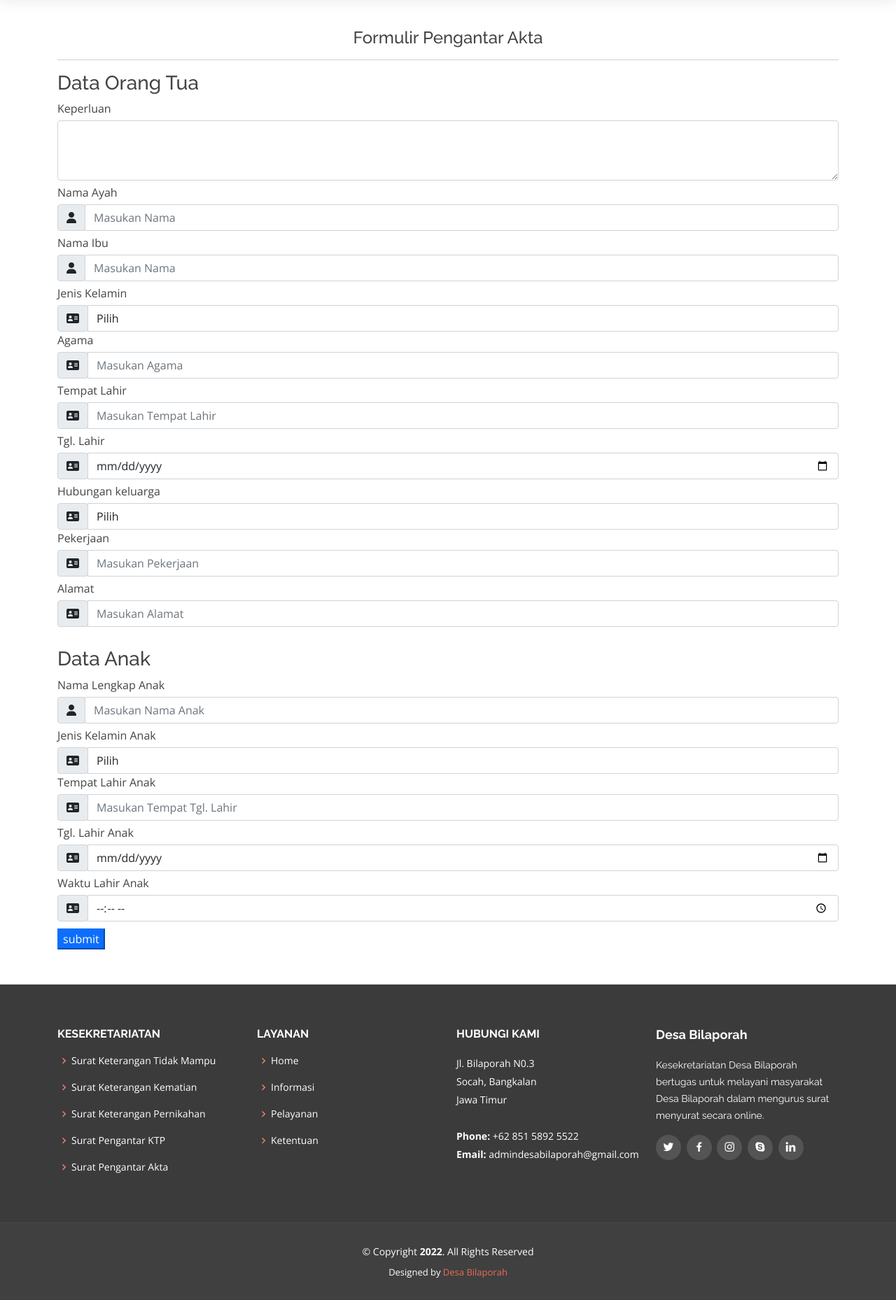
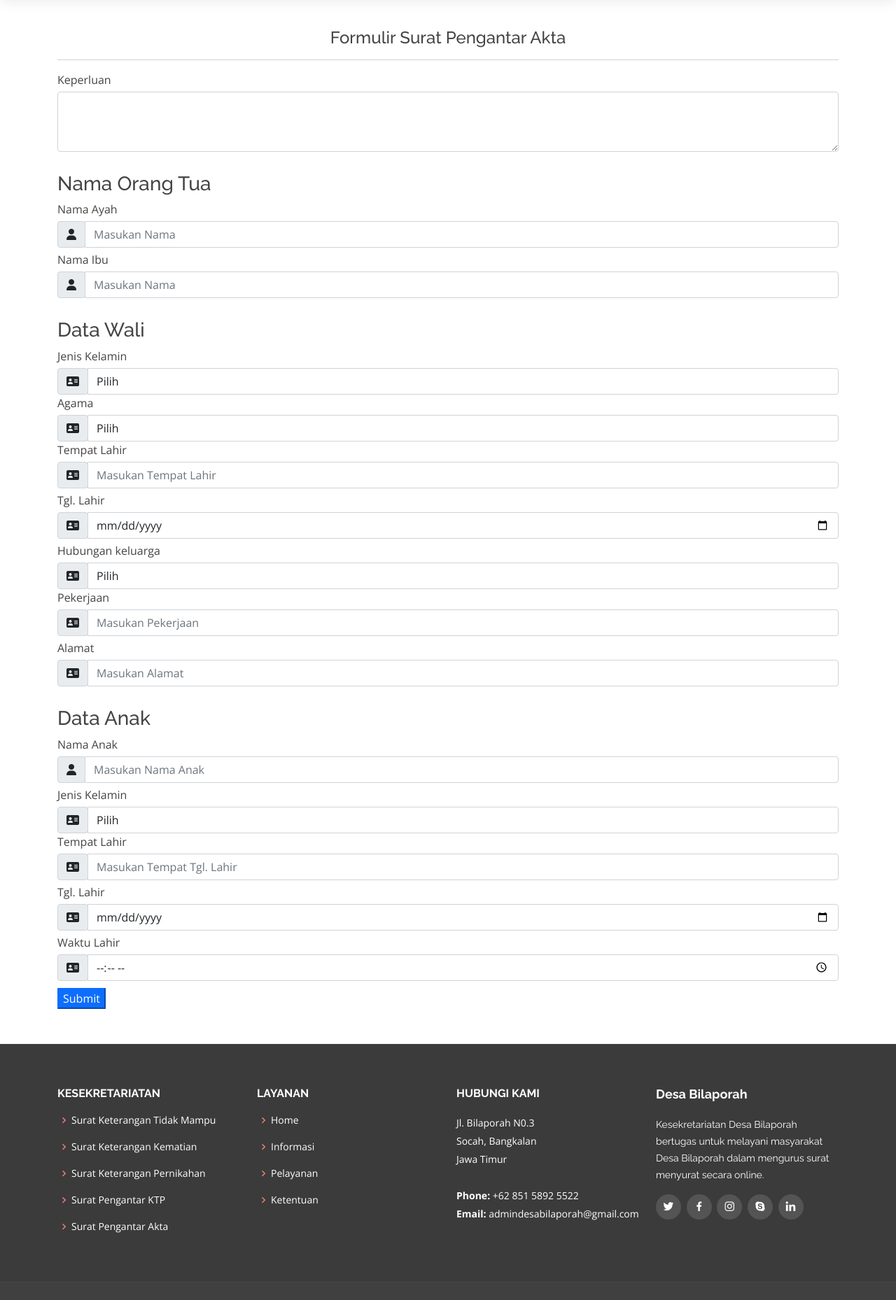
Before and after one commit to yoga-tirta/surat-bilaporah, a PHP site: page /form_input/form_akta.php in a window 1280 px wide. Shown: the part 111-1969 px from the top of the page at 70% size. Run offline with PHP 8.4, Linux system fonts and the light colour scheme; some libraries are stand-ins or nearby versions.

Commit message:
update form sktm, akta, nikah

```diff
--- a/form_input/form_akta.php
+++ b/form_input/form_akta.php
@@ -5,7 +5,7 @@
   <meta charset="utf-8">
   <meta content="width=device-width, initial-scale=1.0" name="viewport">
 
-  <title>Form Surat Pengantar Akta</title>
+  <title>Form Pengantar Akta</title>
   <meta content="" name="description">
   <meta content="" name="keywords">
 
@@ -42,17 +42,18 @@
     <?php include "../desain/navbar.php"?>
     <div class="fix">
       <div class="container" style="margin-top: 40px; margin-bottom: 50px;">
-        <h4 class="text-center">Formulir Pengantar Akta</h4>
+        <h4 class="text-center">Formulir Surat Pengantar Akta</h4>
         <hr>
         <form action="../tambah_pengajuan/pengajuan_spa.php?kode_surat=SPA" method="POST">
 
-            <h3>Data Orang Tua</h3>
           <div class="form-group">
             <label for="" style="margin-bottom: 5px;">Keperluan</label>
             <div class="input-group" style="margin-bottom: 5px;">
               <textarea class="form-control" name="keperluan" rows="3" required></textarea>
             </div>
 
+            <br>
+            <h3>Nama Orang Tua</h3>
             <label for="" style="margin-bottom: 5px;">Nama Ayah</label>
             <div class="input-group">
               <div class="input-group-prepend">
@@ -60,7 +61,6 @@
               </div>
               <input type="text" name="nama_ayah" class="form-control" placeholder="Masukan Nama" style="margin-bottom: 5px;" required>
             </div>
-
 
             <label for="" style="margin-bottom: 5px;">Nama Ibu</label>
             <div class="input-group">
@@ -70,7 +70,8 @@
               <input type="text" name="nama_ibu" class="form-control" placeholder="Masukan Nama" style="margin-bottom: 5px;" required>
             </div>
 
-
+            <br>
+            <h3>Data Wali</h3>
             <label for="" style="margin-bottom: 5px;">Jenis Kelamin </label>
             <div class="input-group">
               <div class="input-group-prepend">
@@ -88,18 +89,23 @@
               <div class="input-group-prepend">
                 <div class="input-group-text " style="height: 38px;"><i class="fas fa-address-card"></i></div>
               </div>
-              <input type="text" name="agama" class="form-control" placeholder="Masukan Agama" style="margin-bottom: 5px;" required>
+              <select class="form-control form-control" name="agama">
+                <option selected>Pilih</option>
+                <option>Islam</option>
+                <option>Kristen Protestan</option>
+                <option>Kristen Katolik</option>
+                <option>Hindu</option>
+                <option>Buddha</optionn>
+                <option>Konghucu</option>
+              </select>
             </div>
 
-
-            <div class="form-group">
             <label for="" style="margin-bottom: 5px;">Tempat Lahir</label>
             <div class="input-group">
               <div class="input-group-prepend">
                 <div class="input-group-text " style="height: 38px;"><i class="fas fa-address-card"></i></div>
               </div>
               <input type="text" name="tempat_lahir" class="form-control" placeholder="Masukan Tempat Lahir" style="margin-bottom: 5px;" required>
-              </div>
             </div>
 
             <label for="" style="margin-bottom: 5px;">Tgl. Lahir</label>
@@ -109,7 +115,6 @@
               </div>
               <input type="date" name="tgl_lahir" class="form-control" placeholder="Masukan Tempat Tgl. Lahir" style="margin-bottom: 5px;" required>
             </div>
-
 
             <label for="" style="margin-bottom: 5px;">Hubungan keluarga</label>
             <div class="input-group">
@@ -123,8 +128,6 @@
               </select>
             </div>
 
-
-
             <label for="" style="margin-bottom: 5px;">Pekerjaan</label>
             <div class="input-group">
               <div class="input-group-prepend">
@@ -132,7 +135,6 @@
               </div>
               <input type="text" name="pekerjaan" class="form-control" placeholder="Masukan Pekerjaan" style="margin-bottom: 5px;" required>
             </div>
-
 
             <div class="form-group">
               <label for="" style="margin-bottom: 5px;">Alamat</label>
@@ -142,12 +144,11 @@
                 </div>
                 <input type="text" name="alamat" class="form-control" placeholder="Masukan Alamat" style="margin-bottom: 5px;" required>
               </div>
-            </div> <br>
+            </div>
 
-
-
+            <br>
             <h3>Data Anak</h3>
-            <label for="" style="margin-bottom: 5px;">Nama Lengkap Anak</label>
+            <label for="" style="margin-bottom: 5px;">Nama Anak</label>
             <div class="input-group">
               <div class="input-group-prepend">
                 <div class="input-group-text " style="height: 38px;"><i class="fas fa-user" ></i></div>
@@ -155,7 +156,7 @@
               <input type="text" name="nama_anak" class="form-control" placeholder="Masukan Nama Anak" style="margin-bottom: 5px;" required>
             </div>
 
-              <label for="" style="margin-bottom: 5px;">Jenis Kelamin Anak </label>
+              <label for="" style="margin-bottom: 5px;">Jenis Kelamin</label>
               <div class="input-group">
                   <div class="input-group-prepend">
                       <div class="input-group-text " style="height: 38px;"><i class="fas fa-address-card"></i></div>
@@ -167,7 +168,7 @@
                     </select>
                 </div>
 
-            <label for="" style="margin-bottom: 5px;">Tempat Lahir Anak</label>
+            <label for="" style="margin-bottom: 5px;">Tempat Lahir</label>
             <div class="input-group">
               <div class="input-group-prepend">
                 <div class="input-group-text " style="height: 38px;"><i class="fas fa-address-card"></i></div>
@@ -175,7 +176,7 @@
               <input type="text" name="tempat_lahir_anak" class="form-control" placeholder="Masukan Tempat Tgl. Lahir" style="margin-bottom: 5px;" required>
             </div>
 
-            <label for="" style="margin-bottom: 5px;">Tgl. Lahir Anak</label>
+            <label for="" style="margin-bottom: 5px;">Tgl. Lahir</label>
             <div class="input-group">
               <div class="input-group-prepend">
                 <div class="input-group-text " style="height: 38px;"><i class="fas fa-address-card"></i></div>
@@ -183,14 +184,15 @@
               <input type="date" name="tgl_lahir_anak" class="form-control" placeholder="Masukan Tempat Tgl. Lahir" style="margin-bottom: 5px;" required>
             </div>
 
-            <label for="" style="margin-bottom: 5px;">Waktu Lahir Anak</label>
+            <label for="" style="margin-bottom: 5px;">Waktu Lahir</label>
             <div class="input-group">
               <div class="input-group-prepend">
                 <div class="input-group-text " style="height: 38px;"><i class="fas fa-address-card"></i></div>
               </div>
               <input type="time" name="waktu_lahir" class="form-control" placeholder="Masukan Tempat Tgl. Lahir" style="margin-bottom: 5px;" required>
             </div>
-          <button type="submit" name="button" class="btn-primary" style="margin-top: 5px;">submit</button>
+
+          <button type="submit" name="button" class="btn-primary" style="margin-top: 5px;">Submit</button>
         </form>
       </div>
     </div>
--- a/form_input/form_kematian.php
+++ b/form_input/form_kematian.php
@@ -5,7 +5,7 @@
   <meta charset="utf-8">
   <meta content="width=device-width, initial-scale=1.0" name="viewport">
 
-  <title>Form Surat Keterangan Kematian</title>
+  <title>Form Keterangan Kematian</title>
   <meta content="" name="description">
   <meta content="" name="keywords">
 
@@ -42,7 +42,7 @@
     <?php include "../desain/navbar.php"?>
     <div class="fix">
       <div class="container" style="margin-top: 40px; margin-bottom: 50px;">
-        <h4 class="text-center">Formulir Keterangan Kematian</h4>
+        <h4 class="text-center">Formulir Surat Keterangan Kematian</h4>
         <hr>
         <form action="../tambah_pengajuan/pengajuan_skk.php?kode_surat=SKK" method="POST">
 
--- a/form_input/form_ktp.php
+++ b/form_input/form_ktp.php
@@ -42,7 +42,7 @@
     <?php include "../desain/navbar.php"?>
     <div class="fix">
       <div class="container" style="margin-top: 40px; margin-bottom: 50px;">
-        <h4 class="text-center">Formulir Pengantar KTP</h4>
+        <h4 class="text-center">Formulir Surat Pengantar KTP</h4>
         <hr>
         <form action="../tambah_pengajuan/pengajuan_spk.php?kode_surat=SPK" method="POST" enctype="multipart/form-data">
 
--- a/form_input/form_revisi.php
+++ b/form_input/form_revisi.php
@@ -5,7 +5,7 @@
     <meta charset="utf-8">
     <meta content="width=device-width, initial-scale=1.0" name="viewport">
 
-    <title>Form Surat Tidak Mampu</title>
+    <title>Form Revisi</title>
     <meta content="" name="description">
     <meta content="" name="keywords">
 
--- a/tambah_data/tambah_spk.php
+++ b/tambah_data/tambah_spk.php
@@ -20,7 +20,6 @@ $nik_user = $_SESSION['nik'];
 $kode_surat = $_GET["kode_surat"];
 $tgl = $_GET["tgl"];
 
-
 $tb_pengajuan = mysqli_fetch_assoc(mysqli_query($koneksi,"SELECT tb_pengajuan.id_pengajuan FROM tb_pengajuan WHERE tb_pengajuan.nik='$nik_user' AND tb_pengajuan.tgl_pengajuan='$tgl'"));
 $id_pengajuan = $tb_pengajuan["id_pengajuan"];
 $tambah =mysqli_query($koneksi,"INSERT INTO tb_spk (id_pengajuan_spk, kode_surat, nama_spk, tempat_lahir_spk, tgl_lahir_spk, gender_spk, golongan_darah_spk, agama_spk, status_spk, pekerjaan_spk, alamat_spk, rt_spk, rw_spk, kelurahan_spk, kecamatan_spk, kota_spk, provinsi_spk) VALUES ('$id_pengajuan', '$nik_user', '$kode_surat', '$nama', '$tempat_lahir', '$tgl_lahir', '$gender', '$golongan_darah', '$agama', '$status', '$pekerjaan', '$alamat', $rt, $rw, '$kelurahan', '$kecamatan', '$kabupaten', '$provinsi')");
```
Also changed, not shown: form_input/form_nikah.php (+23 -17 lines), form_input/form_sktm.php (+17 -18 lines). Lines whose indentation alone changed are shown as unchanged.
